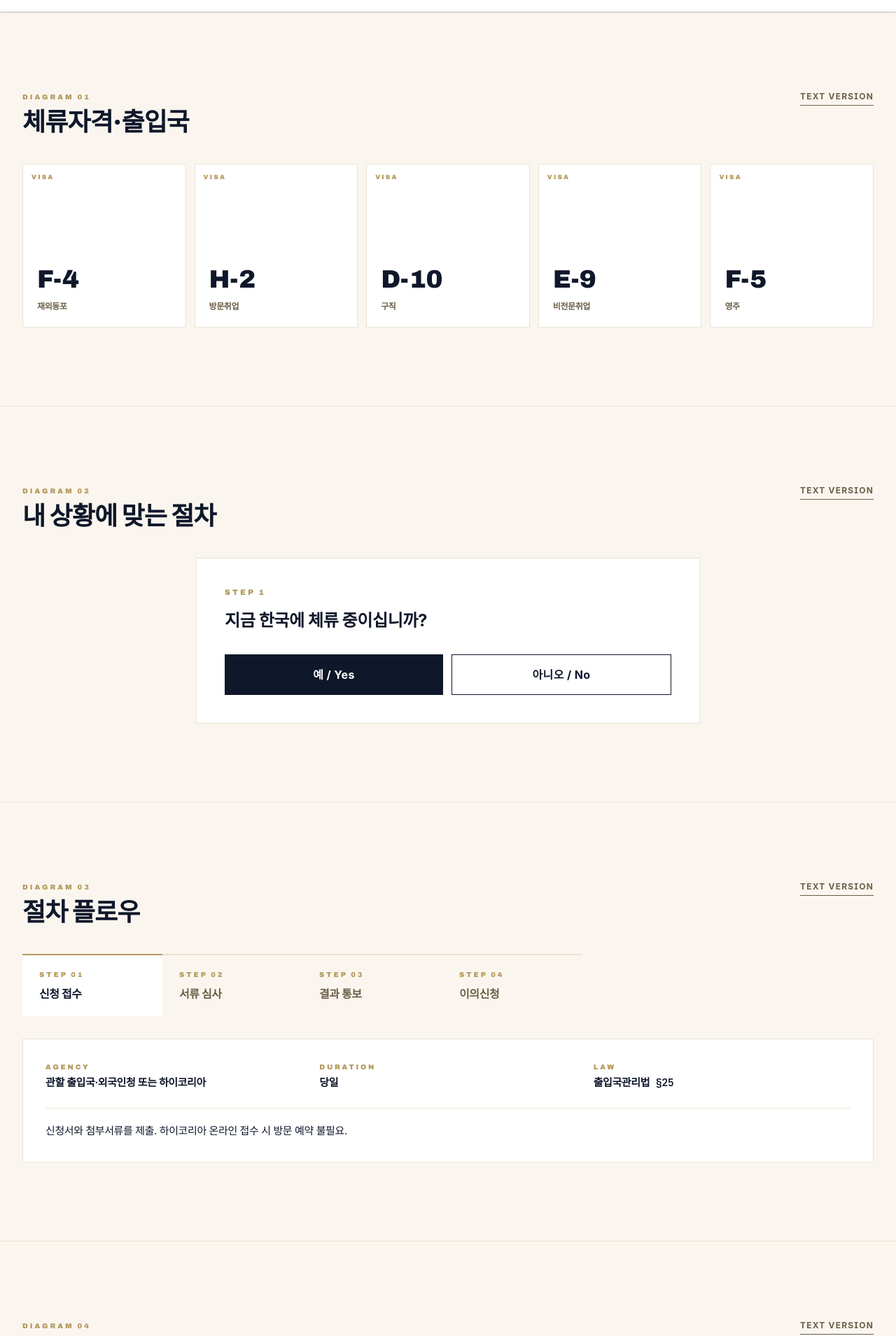
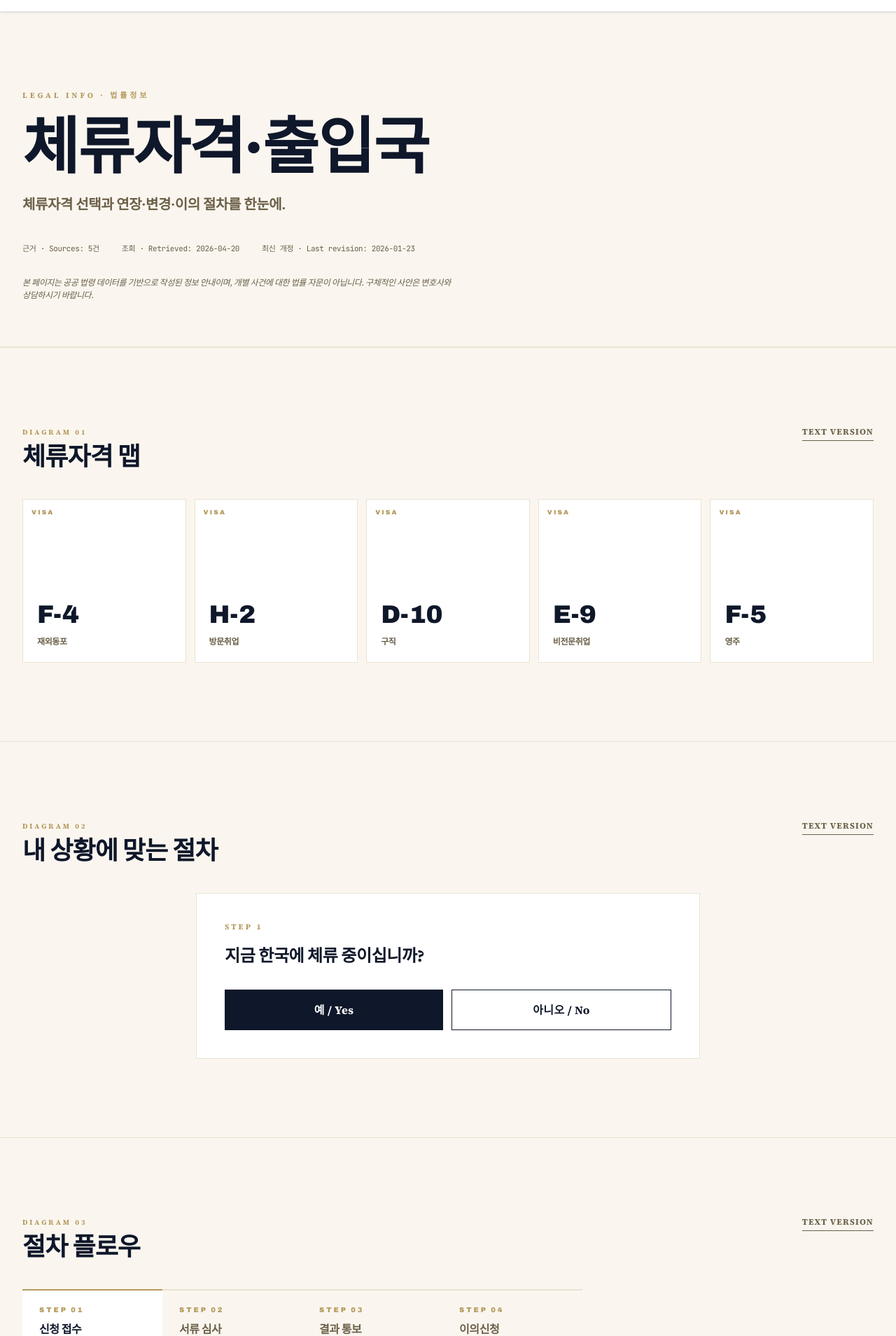
Before and after one commit to kimhyunjin0730-sys/law-oh, a React (Vite) app: page /legal/immigration in a window 1280 px wide. Shown: the part 120-2029 px from the top of the page at 70% size. Built offline with nearby package versions, Linux system fonts and the light colour scheme; a web font is replaced by a local one.

Commit message:
feat(legal): assemble Immigration page — hero/CTA/sources/disclaimer

```diff
--- a/index.html
+++ b/index.html
@@ -5,6 +5,9 @@
   <meta charset="UTF-8" />
   <meta name="viewport" content="width=device-width, initial-scale=1.0" />
   <title>법률사무소 한교 韩桥</title>
+  <link rel="preconnect" href="https://fonts.googleapis.com" />
+  <link rel="preconnect" href="https://fonts.gstatic.com" crossorigin />
+  <link href="https://fonts.googleapis.com/css2?family=Noto+Serif+KR:wght@400;600;800&family=Noto+Serif+SC:wght@400;600;800&family=Source+Serif+4:wght@400;600;700&display=swap" rel="stylesheet" />
   <style>
     html,
     body {
--- /dev/null
+++ b/src/app/components/legal/DisclaimerBlock.tsx
@@ -0,0 +1,13 @@
+import type { LegalPageContent, Lang } from "../../../lib/legal/types";
+import { pick } from "../../../lib/legal/content";
+
+export function DisclaimerBlock({ content, lang }: { content: LegalPageContent; lang: Lang }) {
+  return (
+    <section className="py-16 bg-[#0f172a] text-white">
+      <div className="max-w-[980px] mx-auto px-4 sm:px-6 lg:px-8">
+        <p className="font-display text-[10px] font-black tracking-[0.32em] uppercase text-[#b59a5d] mb-5">Disclaimer</p>
+        <p className="text-[15px] leading-[1.9] text-white/90">{pick(content.disclaimer, lang)}</p>
+      </div>
+    </section>
+  );
+}
--- /dev/null
+++ b/src/app/components/legal/LegalHero.tsx
@@ -0,0 +1,34 @@
+import type { LegalPageContent, Lang } from "../../../lib/legal/types";
+import { pick } from "../../../lib/legal/content";
+
+interface Props {
+  content: LegalPageContent;
+  lang: Lang;
+}
+
+export function LegalHero({ content, lang }: Props) {
+  const { meta } = content;
+  return (
+    <section className="relative pt-28 pb-16 border-b border-[#e9e3d2]">
+      <div className="max-w-[1400px] mx-auto px-4 sm:px-6 lg:px-8">
+        <p className="font-display text-[11px] font-black tracking-[0.36em] uppercase text-[#b59a5d] mb-5">
+          Legal Info · 법률정보
+        </p>
+        <h1 className="font-black tracking-[-0.02em] leading-[1.02] text-[44px] sm:text-[64px] lg:text-[88px] text-[#0f172a]">
+          {pick(content.title, lang)}
+        </h1>
+        <p className="mt-6 max-w-[640px] text-xl text-[#6b5f48] font-semibold leading-snug">
+          {pick(content.summary, lang)}
+        </p>
+        <div className="mt-10 flex flex-wrap gap-x-8 gap-y-2 text-[11px] font-mono text-[#6b5f48]">
+          <span>근거 · Sources: {meta.sourceCount}건</span>
+          <span>조회 · Retrieved: {meta.generatedAt.slice(0, 10) || "—"}</span>
+          <span>최신 개정 · Last revision: {meta.lastRevisionAt || "—"}</span>
+        </div>
+        <p className="mt-8 text-[12px] italic text-[#6b5f48] max-w-[640px]">
+          {pick(content.disclaimer, lang)}
+        </p>
+      </div>
+    </section>
+  );
+}
--- /dev/null
+++ b/src/app/components/legal/SourceBlock.tsx
@@ -0,0 +1,26 @@
+import type { LegalPageContent, Lang } from "../../../lib/legal/types";
+
+export function SourceBlock({ content }: { content: LegalPageContent; lang: Lang }) {
+  return (
+    <section className="py-20 border-t border-[#e9e3d2] bg-[#f4ecd9]">
+      <div className="max-w-[1400px] mx-auto px-4 sm:px-6 lg:px-8">
+        <p className="font-display text-[10px] font-black tracking-[0.32em] uppercase text-[#b59a5d] mb-4">Sources · 출처</p>
+        <h3 className="text-2xl font-extrabold text-[#0f172a] mb-10">공공누리 제1유형 개방 자료</h3>
+        <ul className="space-y-4">
+          {content.sources.map((s, i) => (
+            <li key={i} className="text-[14px] text-[#0f172a] leading-relaxed border-b border-[#e9e3d2] pb-4">
+              <strong>{s.agency}</strong> — {s.title} ·{" "}
+              <a href={s.url} target="_blank" rel="noreferrer" className="text-[#b59a5d] underline underline-offset-4">
+                원문 URL
+              </a>{" "}
+              <span className="text-[11px] text-[#6b5f48] font-mono">({s.fetchedAt.slice(0, 10)})</span>
+            </li>
+          ))}
+        </ul>
+        <p className="mt-8 text-[11px] text-[#6b5f48]">
+          본 콘텐츠에는 공공누리 제1유형으로 개방한 저작물을 활용하였습니다. 원문은 위 기관 웹사이트에서 확인 가능합니다.
+        </p>
+      </div>
+    </section>
+  );
+}
--- a/src/app/pages/legal/Immigration.tsx
+++ b/src/app/pages/legal/Immigration.tsx
@@ -1,47 +1,51 @@
+import { Link } from "react-router";
 import { useLanguage } from "../../context/LanguageContext";
 import { getLegalContent, pick } from "../../../lib/legal/content";
+import { LegalHero } from "../../components/legal/LegalHero";
 import { VisaMapDiagram } from "../../components/legal/VisaMapDiagram";
 import { DecisionTreeDiagram } from "../../components/legal/DecisionTreeDiagram";
 import { ProcedureFlowDiagram } from "../../components/legal/ProcedureFlowDiagram";
 import { AgencyNetworkDiagram } from "../../components/legal/AgencyNetworkDiagram";
 import { DeadlineTimeline } from "../../components/legal/DeadlineTimeline";
+import { SourceBlock } from "../../components/legal/SourceBlock";
+import { DisclaimerBlock } from "../../components/legal/DisclaimerBlock";
 
 export function Immigration() {
   const { language } = useLanguage();
   const c = getLegalContent("immigration");
+
+  const tTitle = {
+    ko: { visas: "체류자격 맵", tree: "내 상황에 맞는 절차", proc: "절차 플로우", agen: "기관 네트워크", dead: "시한 타임라인" },
+    zh: { visas: "居留资格地图", tree: "适合我情况的程序", proc: "程序流程", agen: "机关网络", dead: "时限时间轴" },
+    en: { visas: "Visa Map", tree: "My-Case Decision Tree", proc: "Procedure Flow", agen: "Agency Network", dead: "Deadline Timeline" },
+  }[language];
+
   return (
-    <div className="bg-[#faf6ef] min-h-screen">
-      <VisaMapDiagram
-        visas={c.visas}
-        lang={language}
-        title={pick(c.title, language)}
-        ariaSummary="체류자격 비자 유형 5가지를 한눈에 보여주는 다이어그램"
-      />
-      <DecisionTreeDiagram
-        rootId={c.decisionTree.rootId}
-        nodes={c.decisionTree.nodes}
-        lang={language}
-        title="내 상황에 맞는 절차"
-        ariaSummary="질문에 Yes/No로 답하며 필요한 절차를 찾는 의사결정 트리"
-      />
-      <ProcedureFlowDiagram
-        steps={c.procedure}
-        lang={language}
-        title="절차 플로우"
-        ariaSummary="체류자격 절차의 4~6단계와 각 단계별 담당기관·소요일·관련 조문"
-      />
-      <AgencyNetworkDiagram
-        agencies={c.agencies}
-        lang={language}
-        title="기관 네트워크"
-        ariaSummary="의뢰인을 중심으로 관련 기관들의 역할과 연락처를 보여주는 네트워크 다이어그램"
-      />
-      <DeadlineTimeline
-        events={c.deadlines}
-        lang={language}
-        title="시한 타임라인"
-        ariaSummary="긴급 대응 시한을 Day 0부터 시간축으로 보여주는 타임라인"
-      />
+    <div className="bg-[#faf6ef] min-h-screen legal-body">
+      <LegalHero content={c} lang={language} />
+      <VisaMapDiagram visas={c.visas} lang={language} title={tTitle.visas} ariaSummary="체류자격 비자 유형 5가지를 한눈에 보여주는 다이어그램" />
+      <DecisionTreeDiagram rootId={c.decisionTree.rootId} nodes={c.decisionTree.nodes} lang={language} title={tTitle.tree} ariaSummary="질문에 Yes/No로 답하며 필요한 절차를 찾는 의사결정 트리" />
+      <ProcedureFlowDiagram steps={c.procedure} lang={language} title={tTitle.proc} ariaSummary="체류자격 절차의 단계별 흐름과 상세 정보" />
+      <AgencyNetworkDiagram agencies={c.agencies} lang={language} title={tTitle.agen} ariaSummary="의뢰인 중심으로 관련 기관들의 역할과 연락처를 보여주는 네트워크" />
+      <DeadlineTimeline events={c.deadlines} lang={language} title={tTitle.dead} ariaSummary="긴급 대응 시한을 Day 0부터 시간축으로 보여주는 타임라인" />
+
+      {/* CTA */}
+      <section className="py-20 border-t border-[#e9e3d2] bg-white">
+        <div className="max-w-[980px] mx-auto px-4 sm:px-6 lg:px-8 flex flex-col lg:flex-row items-start lg:items-center justify-between gap-8">
+          <div>
+            <p className="font-display text-[10px] font-black tracking-[0.3em] uppercase text-[#b59a5d] mb-3">Need a lawyer?</p>
+            <h3 className="text-3xl font-black text-[#0f172a] tracking-tight max-w-[620px] leading-snug">
+              {language === "zh" ? "个案不同，建议咨询律师。" : language === "en" ? "Your case is unique. Speak with an attorney." : "개별 사안은 다릅니다. 변호사와 상담하세요."}
+            </h3>
+          </div>
+          <Link to="/#consult" className="bg-[#0f172a] hover:bg-[#1e293b] text-white px-10 py-5 font-extrabold text-lg whitespace-nowrap">
+            {language === "zh" ? "在线咨询 →" : language === "en" ? "Online consult →" : "온라인 상담 접수 →"}
+          </Link>
+        </div>
+      </section>
+
+      <SourceBlock content={c} lang={language} />
+      <DisclaimerBlock content={c} lang={language} />
     </div>
   );
 }
--- a/src/styles/index.css
+++ b/src/styles/index.css
@@ -1,3 +1,10 @@
 @import './fonts.css';
 @import './tailwind.css';
 @import './theme.css';
+
+.legal-body,
+.legal-body button,
+.legal-body p,
+.legal-body li {
+  font-family: "Source Serif 4", "Noto Serif KR", "Noto Serif SC", Georgia, serif;
+}
```
